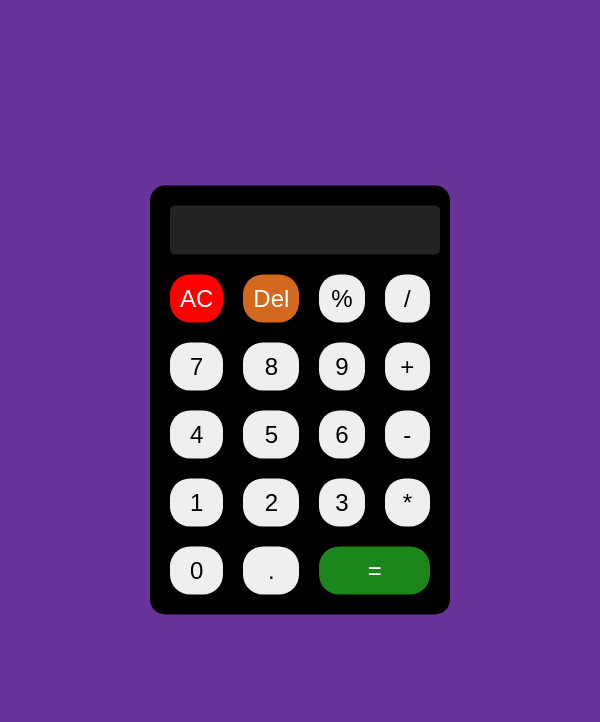
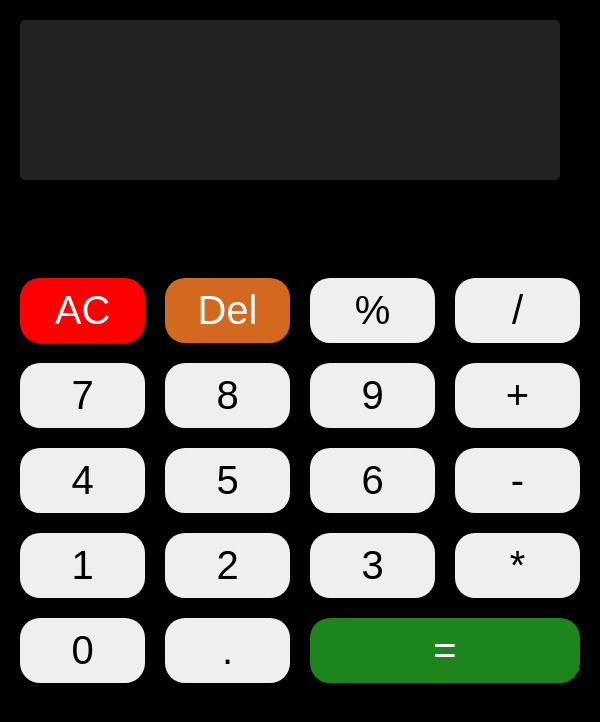
Before and after one commit to Jojo588/calculatorApp, a React (Create React App) app: page / in a window 600 px wide. Shown: the top 722 px of the page. Built offline with nearby package versions, Linux system fonts and the light colour scheme.

Commit message:
calculatorApp

```diff
--- a/package.json
+++ b/package.json
@@ -1,4 +1,5 @@
 {
+  "homepage": "https://jojo588.github.io/calculatorApp",
   "name": "new",
   "version": "0.1.0",
   "private": true,
@@ -17,7 +18,9 @@
     "start": "react-scripts start",
     "build": "react-scripts build",
     "test": "react-scripts test",
-    "eject": "react-scripts eject"
+    "eject": "react-scripts eject",
+    "predeploy": "npm run build",
+    "deploy": "gh-pages -d build"
   },
   "eslintConfig": {
     "extends": [
--- a/src/App.css
+++ b/src/App.css
@@ -63,3 +63,31 @@ body{
     outline: none;
   }
 }
+@media(min-width:600px) and (max-width: 900px){
+  .container{
+    width: 70%;
+    height: 80%;
+  }
+  .buttons{
+    margin-top: 5%;
+  }
+  .textSection{
+    font-size: 3rem;
+  }
+}
+@media (max-width: 600px) {
+  .container{
+    width: 100%;
+    height: 100vh;
+    border-radius: 0;
+  }
+  .textSection{
+    font-size: 4rem;
+  }
+  .buttons{
+    margin-top: 13%;
+  }
+  .buttons input{
+    font-size: 2.5rem;
+  }
+}
```
Also changed, not shown: 10 other files (tests, documents, lock files or other folders).
